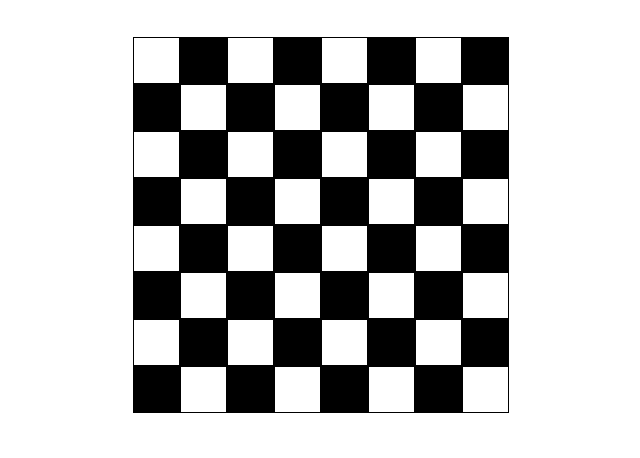
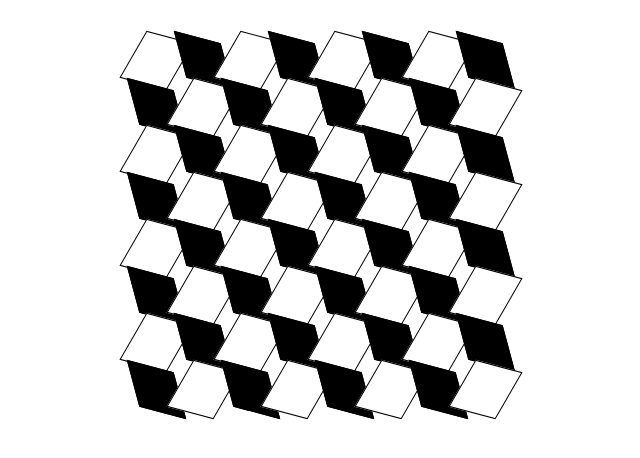
Before and after one commit to meggiszu/meggiszu.github.io, a plain HTML site: page szachownica.html in a window 1280 px wide. Shown: the part 80-538 px from the top of the page, without its empty margins (7-647 px from the left). Drawn offline with Linux system fonts and the light colour scheme.

Commit message:
szachowica romby

```diff
--- a/szachownica.css
+++ b/szachownica.css
@@ -19,6 +19,10 @@ margin-right: auto;
 	background-color: white;
 	height: 45px;
 	width: 45px;
+	-webkit-transform:skew(4deg,4deg);
+	-moz-transform:skew(4deg,4deg);
+	-o-transform:skew(4deg,4deg);
+	transform:skew(150deg,15deg);
 	border: 1px solid black;
 	font color: white;
 
@@ -30,5 +34,9 @@ margin-right: auto;
 	background-color: black;
 	height: 45px;
 	width: 45px;
+	-webkit-transform:skew(4deg,4deg);
+-moz-transform:skew(4deg,4deg);
+-o-transform:skew(4deg,4deg);
+transform:skew(15deg,15deg);
 	border: 1px solid black;
 }
--- a/szachownica.html
+++ b/szachownica.html
@@ -7,6 +7,10 @@
 
 	<body>
 		<h1>Szachownica</h1>
+		<script>
+alert("moj pierwszy skrypt")
+		</script>
 		<div id="szachownica" class="container"></div>
+		<div id="coord"></div>
 	</body>
 </html>
--- a/szachownica.js
+++ b/szachownica.js
@@ -29,11 +29,12 @@ document.addEventListener("DOMContentLoaded", function(e) {
 		for(var x=0;x<8;x++) {
 			var el = row[x]
 		  var el_html;
+		  var coord = x.toString() + "," + y.toString()
 
 			if (el) {
-				el_html = "<div class='boxW'></div>"
+				el_html = "<div class='boxW button' coord='" + coord + "'></div>"
 			} else {
-				el_html = "<div class='boxB'></div>"
+				el_html = "<div class='boxB button' coord='" + coord + "'></div>"
 			}
 			row_html += el_html
 		}
@@ -43,4 +44,15 @@ document.addEventListener("DOMContentLoaded", function(e) {
 	}
 
 	document.getElementById("szachownica").innerHTML = container
+	var buttons = document.getElementsByClassName("button")
+
+	for(var b=0;b<buttons.length;b++) {
+		var button = buttons[b]
+
+	  button.addEventListener('click', function(e) {
+	  	var el = e.target
+	  	var coord = el.attributes.coord.value;
+	  	document.getElementById("coord").innerHTML = coord
+	  })
+	}
 });
```
